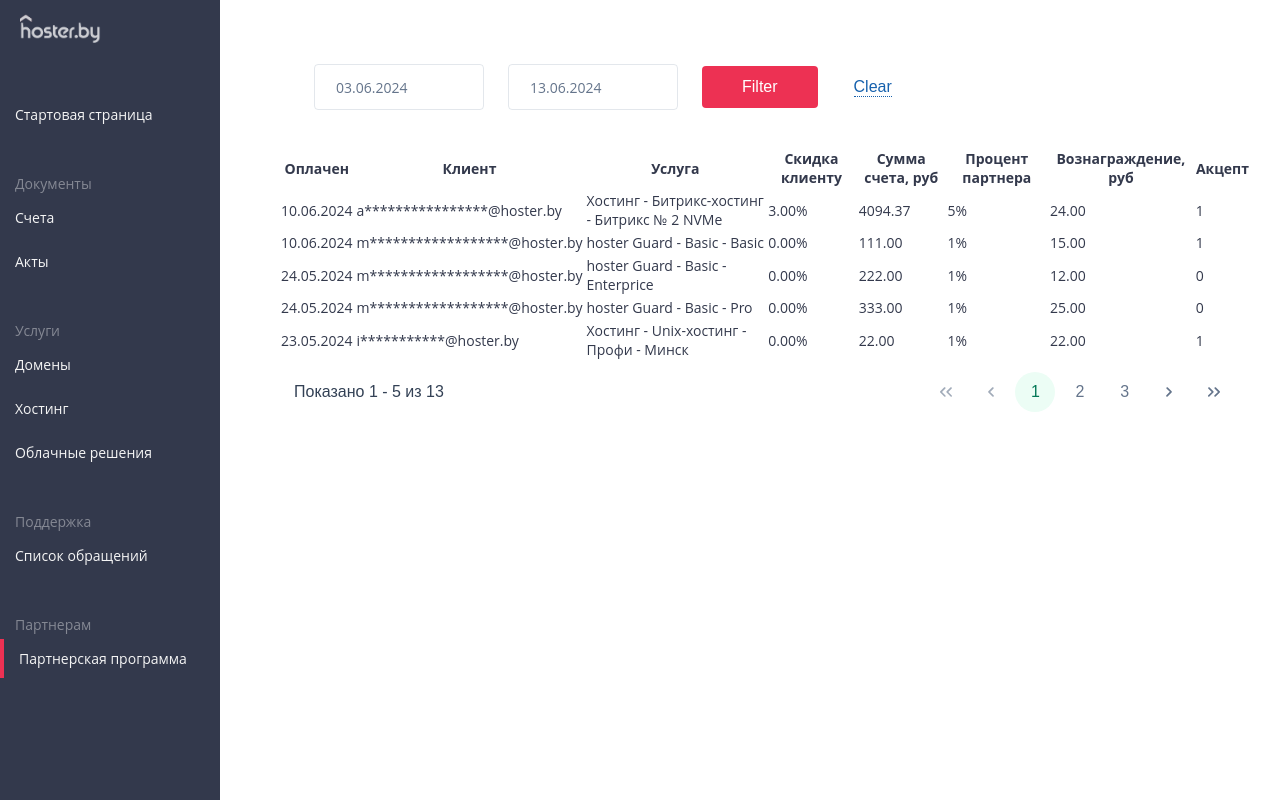
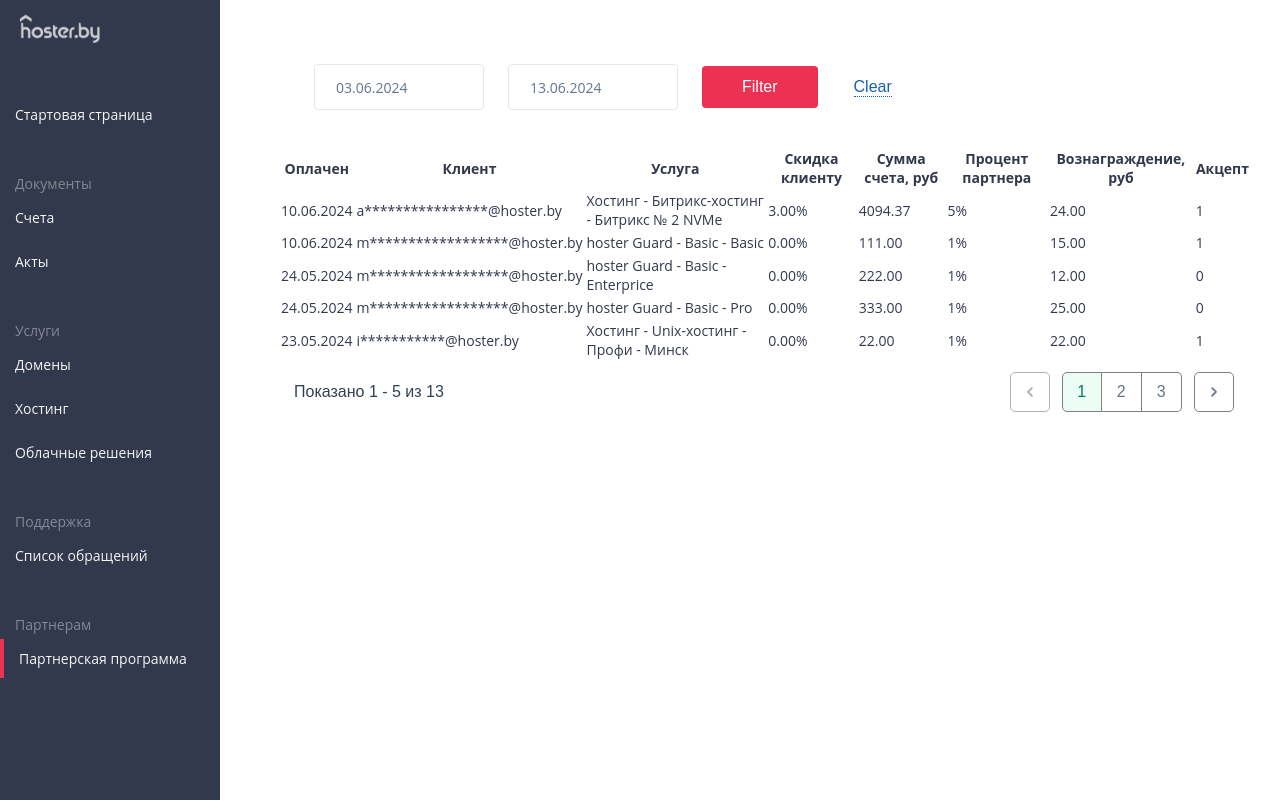
Before and after one commit to Egorallo/personal-profile, a Vue app: page /#/partners in a window 1280 px wide. Built offline with nearby package versions, Linux system fonts and the light colour scheme; a web font is replaced by a local one.

Commit message:
Added styling to paginator

```diff
--- a/src/pages/TablePage.vue
+++ b/src/pages/TablePage.vue
@@ -1,7 +1,8 @@
 <template>
   <FilterDate :decrement-date-from="10" @submit="filterUpdated" @clear="filterCleared"></FilterDate>
   <TableTemplate :table-data="tableDataFilteredPaginated" :table-data-header="tableDataHeader"></TableTemplate>
-  <Paginator :rows="rowsPerPage" :first="first" :total-records="totalRecords" @page="updatePage($event)">
+  <Paginator :rows="rowsPerPage" :first="first" :total-records="totalRecords" class="my-paginator"
+    @page="updatePage($event)">
     <template #start="slotProps">
       Показано {{ slotProps.state.first + 1 }} -
       <template v-if="(slotProps.state.page + 1) * slotProps.state.rows > totalRecords">
@@ -97,3 +98,48 @@
   },
 };
 </script>
+
+
+<style>
+.p-paginator .p-paginator-pages .p-paginator-page:not(:first-child) {
+  border: 1px solid gray;
+  border-radius: 0px;
+  border-left: 0px;
+  margin: 0;
+}
+
+.p-paginator .p-paginator-pages .p-paginator-page:first-child {
+  border: 1px solid gray;
+  border-radius: 5px 0 0 5px;
+  margin: 0;
+
+}
+
+
+
+.p-paginator .p-paginator-pages .p-paginator-page:last-child {
+  border: 1px solid gray;
+  border-left: 0;
+  border-radius: 0 5px 5px 0;
+}
+
+.p-paginator .p-paginator-prev {
+  border: 1px solid gray;
+  border-radius: 5px;
+  margin-right: 12px;
+}
+
+.p-paginator .p-paginator-next {
+  border: 1px solid gray;
+  border-radius: 5px;
+  margin-left: 12px;
+}
+
+.p-paginator .p-paginator-last {
+  display: none;
+}
+
+.p-paginator .p-paginator-first {
+  display: none;
+}
+</style>
```
